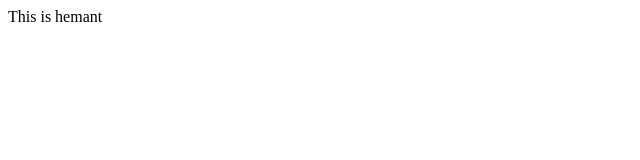
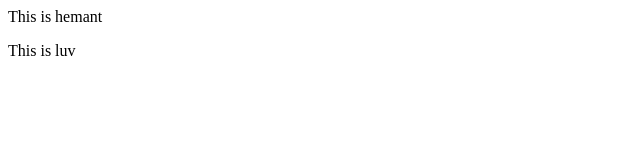
Before and after one commit to IssarHemant/Localrepo, a plain HTML site: page index.html in a window 1280 px wide. Shown: the full height of the page, 0-640 px from the left. Drawn offline with Linux system fonts and the light colour scheme.

Commit message:
Add new feature

```diff
--- a/index.html
+++ b/index.html
@@ -1 +1,2 @@
 <p>This is hemant</p>
+<p>This is luv</p>
```
